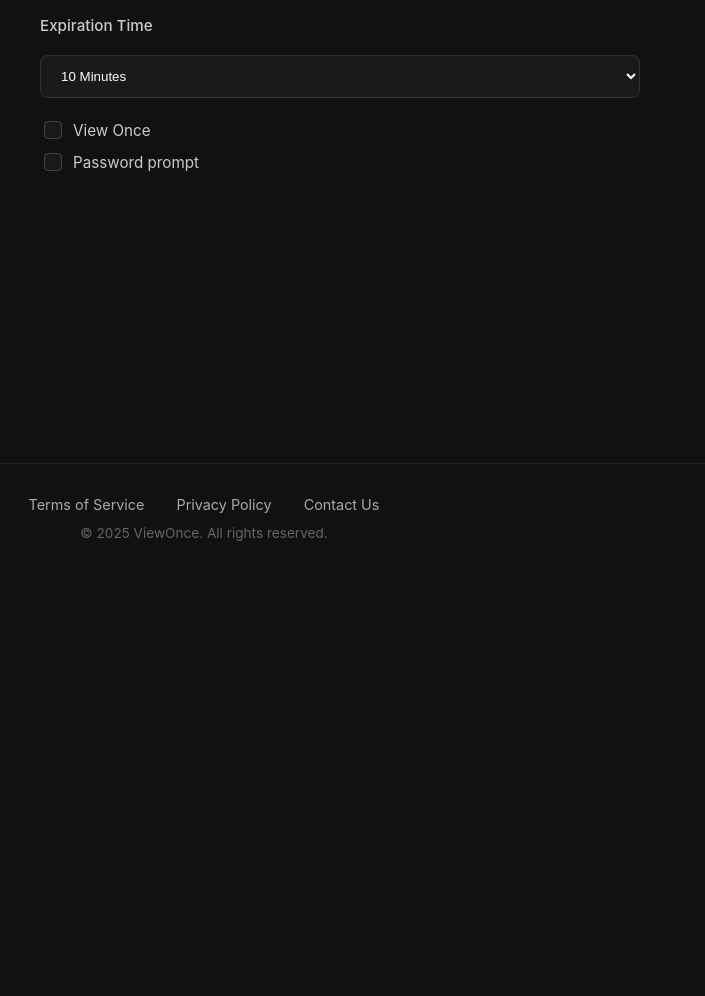
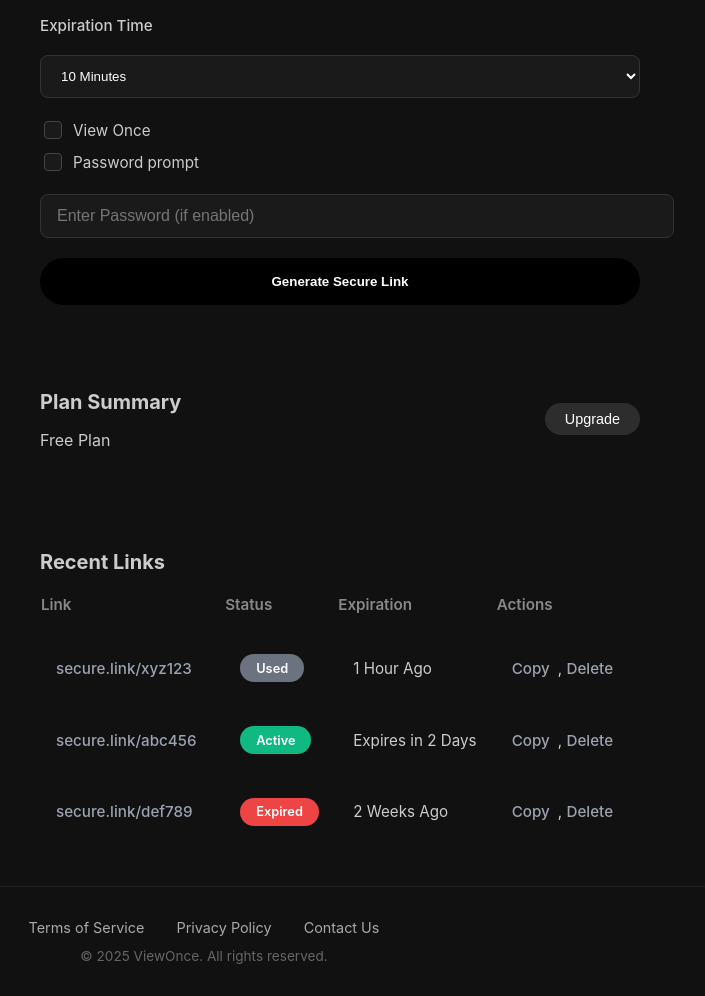
Before and after one commit to chistev/ViewOnce, a Django app: page /dashboard/ in a window 1280 px wide. Shown: the part 397-1393 px from the top of the page, without its empty margins (436-1141 px from the left). Before the commit the page ends 938 px from the top, so only its background shows below. Run offline with Django 5.2, Linux system fonts and the light colour scheme.

Commit message:
dashboard css and terms of service page

```diff
--- /dev/null
+++ b/view_once/static/view_once/css/dashboard.css
@@ -0,0 +1,283 @@
+.dashboard-container {
+    display: flex;
+    min-height: 100vh;
+}
+
+.sidebar {
+    width: 240px;
+    background-color: #111;
+    color: white;
+    display: flex;
+    flex-direction: column;
+    padding: 1rem;
+}
+
+.nav-item {
+    display: flex;
+    align-items: center;
+    padding: 0.75rem 1rem;
+    color: #d1d5db;
+    text-decoration: none;
+    border-radius: 0.375rem;
+    transition: background 0.2s ease;
+}
+
+.nav-item:hover {
+    background-color: #374151;
+    color: white;
+}
+
+.nav-item.active {
+    background-color: #4b5563;
+    color: white;
+}
+
+.nav-icon {
+    width: 1.25rem;
+    height: 1.25rem;
+    margin-right: 0.75rem;
+    fill: currentColor;
+}
+
+.main-content {
+    flex: 1;
+    padding: 2rem;
+    background-color: #111;
+}
+
+.message-form {
+    max-width: 600px;
+    margin: 0 auto;
+    color: white;
+    display: flex;
+    flex-direction: column;
+    gap: 1.25rem;
+}
+
+.message-form h1 {
+    font-size: 1.5rem;
+    font-weight: bold;
+}
+
+.input-area {
+    background-color: #1a1a1a;
+    border: 1px solid #333;
+    border-radius: 0.5rem;
+    padding: 1rem;
+    color: white;
+    resize: vertical;
+    min-height: 120px;
+    font-size: 1rem;
+}
+
+.file-upload {
+    position: relative;
+}
+
+.upload-label {
+    display: flex;
+    align-items: center;
+    justify-content: space-between;
+    background-color: #1a1a1a;
+    border: 1px solid #333;
+    padding: 0.75rem 1rem;
+    border-radius: 0.5rem;
+    cursor: pointer;
+    color: #aaa;
+}
+
+.upload-icon {
+    width: 20px;
+    height: 20px;
+}
+
+.label {
+    font-weight: 500;
+    font-size: 0.95rem;
+    color: #ccc;
+}
+
+.dropdown {
+    background-color: #1a1a1a;
+    border: 1px solid #333;
+    color: white;
+    padding: 0.75rem 1rem;
+    border-radius: 0.5rem;
+    width: 100%;
+}
+
+.options {
+    display: flex;
+    flex-direction: column;
+    gap: 0.5rem;
+    color: #ccc;
+}
+
+.options label {
+    display: flex;
+    align-items: center;
+    gap: 0.5rem;
+}
+
+.checkbox-label {
+    display: flex;
+    align-items: center;
+    gap: 0.5rem;
+    font-size: 0.95rem;
+    color: #ccc;
+    cursor: pointer;
+}
+
+.custom-checkbox {
+    appearance: none;
+    -webkit-appearance: none;
+    background-color: #1a1a1a;
+    border: 1px solid #444;
+    padding: 0.5rem;
+    border-radius: 0.25rem;
+    display: inline-block;
+    position: relative;
+    width: 1.1rem;
+    height: 1.1rem;
+    cursor: pointer;
+    transition: background-color 0.2s, border-color 0.2s;
+}
+
+.custom-checkbox:checked {
+    background-color: #4b5563;
+    border-color: #4b5563;
+}
+
+.custom-checkbox:checked::after {
+    content: '';
+    position: absolute;
+    top: 0.25rem;
+    left: 0.35rem;
+    width: 0.25rem;
+    height: 0.5rem;
+    border: solid white;
+    border-width: 0 2px 2px 0;
+    transform: rotate(45deg);
+}
+
+.custom-checkbox:hover {
+    border-color: #666;
+}
+
+.plan-summary, .recent-links {
+    margin-top: 2rem;
+    color: #ccc;
+}
+
+.plan-summary h2, .recent-links h2 {
+    font-size: 1.25rem;
+    font-weight: bold;
+    margin-bottom: 0.5rem;
+}
+
+.links-table {
+    width: 100%;
+    border-collapse: separate;
+    border-spacing: 0 0.75rem;
+    font-size: 0.95rem;
+    color: #ccc;
+}
+
+.links-table thead th {
+    text-align: left;
+    padding-bottom: 0.75rem;
+    font-weight: 600;
+    color: #888;
+}
+
+.links-table td {
+    padding: 1rem;
+    background-color: #111;
+    border-radius: 0.5rem;
+}
+
+.status {
+    padding: 0.4rem 1rem;
+    border-radius: 9999px;
+    font-size: 0.8rem;
+    font-weight: 600;
+    display: inline-block;
+    text-transform: capitalize;
+}
+
+.status.used {
+    background-color: #6b7280;
+    color: white;
+}
+
+.status.active {
+    background-color: #10b981;
+    color: white;
+}
+
+.status.expired {
+    background-color: #ef4444;
+    color: white;
+}
+
+
+.links-table a {
+    font-weight: 500;
+    color: #9ca3af;
+    text-decoration: none;
+    margin-right: 0.5rem;
+}
+
+.links-table a:hover {
+    color: white;
+}
+
+.generate-button {
+    background-color: black;
+    color: white;
+    font-weight: bold;
+    border: none;
+    padding: 1rem;
+    border-radius: 2rem;
+    cursor: pointer;
+    transition: background-color 0.3s;
+    width: 100%;
+    text-align: center;
+}
+
+.generate-button:hover {
+    background-color: #222;
+}
+
+.password-input {
+    background-color: #1a1a1a;
+    border: 1px solid #333;
+    border-radius: 0.5rem;
+    padding: 0.75rem 1rem;
+    color: white;
+    font-size: 1rem;
+    width: 100%;
+}
+
+.plan-header {
+    display: flex;
+    justify-content: space-between;
+    align-items: center;
+    background-color: #111;
+    padding: 1rem 0;
+}
+
+.upgrade-button {
+    background-color: #2d2d2d;
+    color: white;
+    border: none;
+    border-radius: 999px;
+    padding: 0.5rem 1.25rem;
+    font-size: 0.9rem;
+    cursor: pointer;
+    transition: background-color 0.2s ease;
+}
+
+.upgrade-button:hover {
+    background-color: #3f3f3f;
+}
--- a/view_once/templates/view_once/base.html
+++ b/view_once/templates/view_once/base.html
@@ -8,6 +8,7 @@
     <link rel="stylesheet" href="{% static 'view_once/css/pricing.css' %}">
     <link rel="stylesheet" href="{% static 'view_once/css/support.css' %}">
     <link rel="stylesheet" href="{% static 'view_once/css/login.css' %}">
+    <link rel="stylesheet" href="{% static 'view_once/css/dashboard.css' %}">
 </head>
 <body>
     <nav class="navbar">
@@ -31,7 +32,7 @@
 
     <div class="footer">
         <div class="footer-links">
-            <a href="#">Terms of Service</a>
+            <a href="{% url 'terms' %}">Terms of Service</a>
             <a href="#">Privacy Policy</a>
             <a href="#">Contact Us</a>
         </div>
--- a/view_once/templates/view_once/dashboard.html
+++ b/view_once/templates/view_once/dashboard.html
@@ -85,6 +85,57 @@
                     Password prompt
                 </label>
             </div>
+            <input type="password" placeholder="Enter Password (if enabled)" class="password-input" />
+
+
+<button class="generate-button">
+    <strong>Generate Secure Link</strong>
+</button>
+<div class="plan-summary">
+    <div class="plan-header">
+        <div>
+            <h2>Plan Summary</h2>
+            <p>Free Plan</p>
+        </div>
+        <button class="upgrade-button">Upgrade</button>
+    </div>
+</div>
+
+
+<div class="recent-links">
+    <h2>Recent Links</h2>
+    <table class="links-table">
+        <thead>
+            <tr>
+                <th>Link</th>
+                <th>Status</th>
+                <th>Expiration</th>
+                <th>Actions</th>
+            </tr>
+        </thead>
+        <tbody>
+            <tr>
+                <td><a href="#">secure.link/xyz123</a></td>
+                <td><span class="status used">Used</span></td>
+                <td>1 Hour Ago</td>
+                <td><a href="#">Copy</a>, <a href="#">Delete</a></td>
+            </tr>
+            <tr>
+                <td><a href="#">secure.link/abc456</a></td>
+                <td><span class="status active">Active</span></td>
+                <td>Expires in 2 Days</td>
+                <td><a href="#">Copy</a>, <a href="#">Delete</a></td>
+            </tr>
+            <tr>
+                <td><a href="#">secure.link/def789</a></td>
+                <td><span class="status expired">Expired</span></td>
+                <td>2 Weeks Ago</td>
+                <td><a href="#">Copy</a>, <a href="#">Delete</a></td>
+            </tr>
+        </tbody>
+    </table>
+</div>
+
 
         </div>
 
--- a/view_once/urls.py
+++ b/view_once/urls.py
@@ -8,4 +8,5 @@ urlpatterns = [
     path('support/', views.support, name='support'),
     path('login/', views.login_view, name='login'),
     path('dashboard/', views.dashboard, name='dashboard'),
+    path('terms/', views.terms, name='terms'),
 ]
--- a/view_once/views.py
+++ b/view_once/views.py
@@ -17,3 +17,6 @@ def login_view(request):
 
 def dashboard(request):
     return render(request, 'view_once/dashboard.html')
+
+def terms(request):
+    return render(request, 'view_once/terms.html')
```
Also changed, not shown: view_once/static/view_once/css/support.css (+0 -166 lines), view_once/templates/view_once/terms.html (added, +7 -0 lines).
